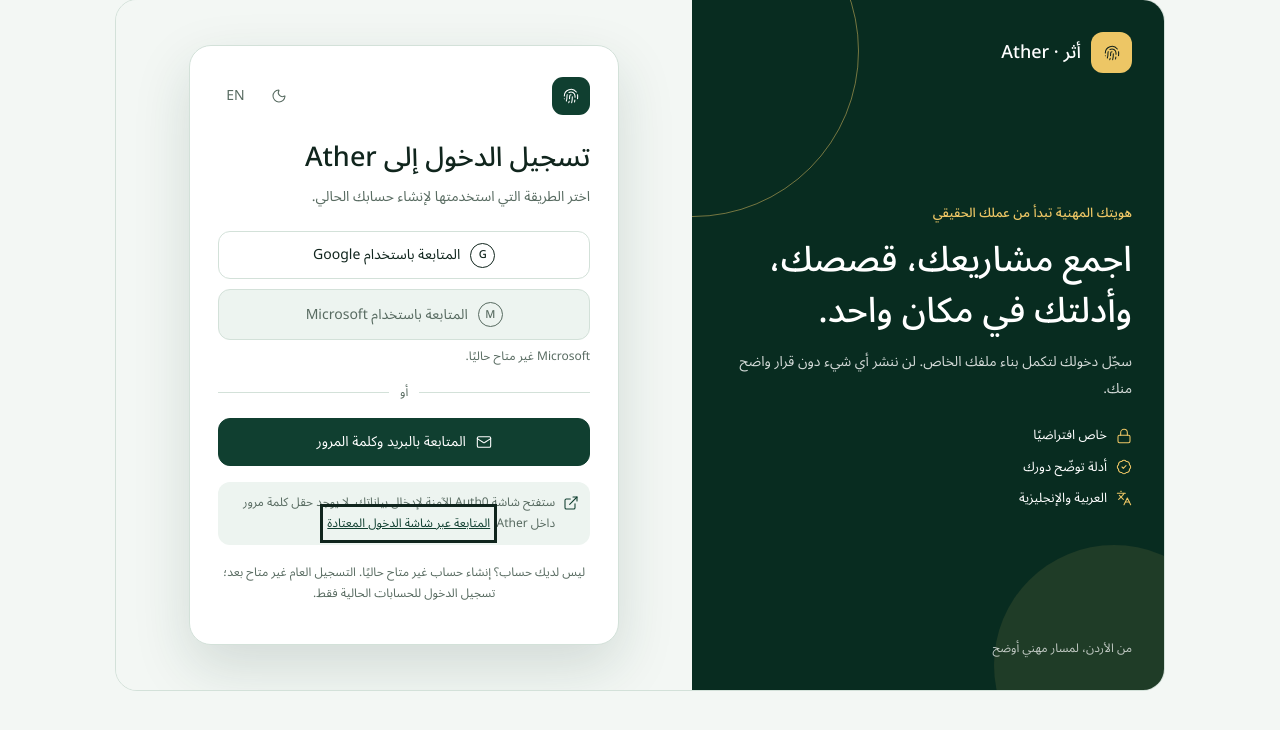
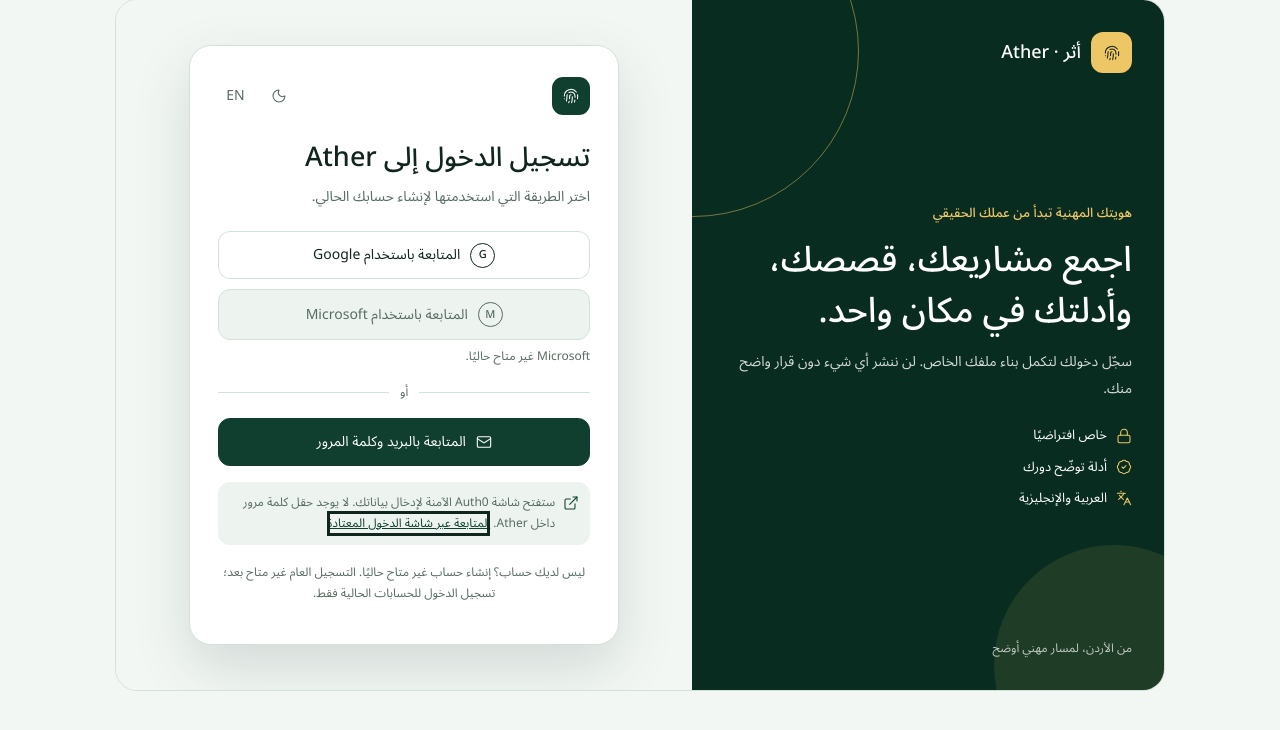
Before and after one commit to stoers12/ather-career, a PHP site: page /p/signin.php in a window 1280 px wide, with the restyled element focused. Shown: the part 13-743 px from the top of the page. Run offline with PHP 8.4, Linux system fonts and the light colour scheme.

Commit message:
Fix ordinary sign-in link focus outline overlap

```diff
--- a/signin.css
+++ b/signin.css
@@ -108,6 +108,7 @@ body { margin: 0; padding: 12px; font-size: 16px; line-height: 1.625; -webkit-fo
 #ather-auth-flow .af-method-note { color: var(--af-muted); font-size: 12px; margin: 7px 0 0; }
 #ather-auth-flow .af-safe-note a { color: var(--af-green); text-decoration: underline; }
 #ather-auth-flow :focus-visible { outline: 3px solid var(--af-ink); outline-offset: 4px; }
+#ather-auth-flow .af-safe-note a:focus-visible { outline-offset: -3px; }
 #ather-auth-flow .af-story-panel :focus-visible { outline-color: var(--af-green-on); }
 :root[data-landing-theme="dark"] #ather-auth-flow .af-kicker,
 :root[data-landing-theme="dark"] #ather-auth-flow .af-story-point .hf-icon { color: #69501a; }
```
